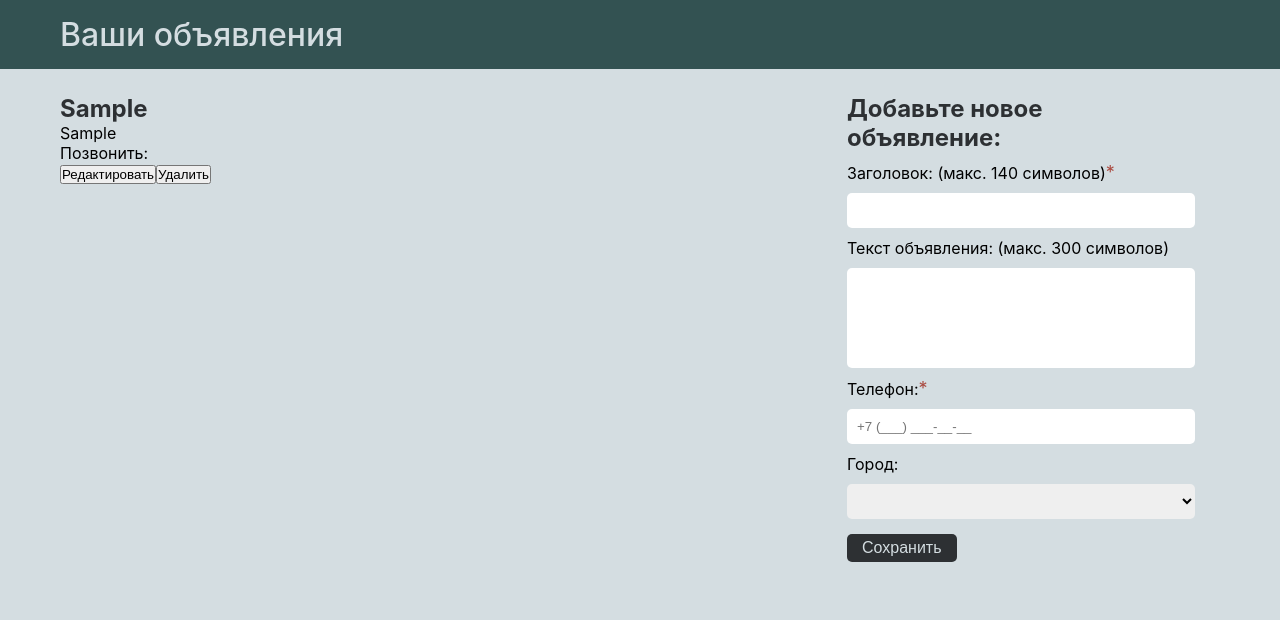
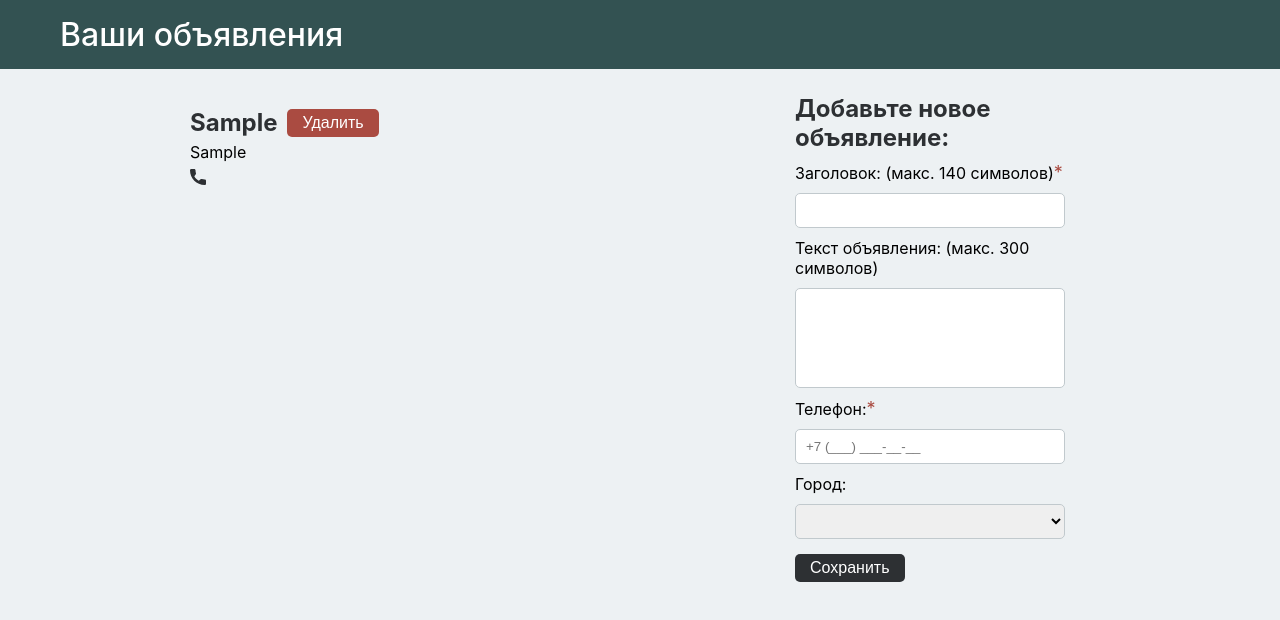
Before and after one commit to AdelFattakhova/bostongene-test, a React (Create React App) app: page / in a window 1280 px wide. Both pictures are taken after typing "Sample", "Sample", "5551234" into the empty fields and a click on the button "Сохранить". Shown: the top 620 px of the page. Built offline with nearby package versions, Linux system fonts and the light colour scheme.

Commit message:
correct deleting function edit styles for Posting element

```diff
--- a/src/components/Posting.js
+++ b/src/components/Posting.js
@@ -3,23 +3,19 @@ import React from 'react';
 class Posting extends React.Component {
     render() {
         const tel = `tel:${this.props.posting.phoneNumber}`;
-        const contentStyles = {
-            display: this.props.posting.content ? 'block' : 'none'
-        };
 
         return (
             <li className='posting'>
-                <h2 className='posting__title'>{this.props.posting.title}</h2>
+                <div className='posting__header'>
+                    <h2 className='posting__title'>{this.props.posting.title}</h2>
+                    <button className='posting__delete-btn'
+                            onClick={() => this.props.deletePosting(this.props.posting.id)}>Удалить</button>
+                </div>
                 <p className='posting__content'
-                   style={contentStyles}>{this.props.posting.content}</p>
-                <span className='posting__city'>{this.props.posting.city}</span>
-                <div className='posting__phone'>
-                    <span className='posting__call-label'>Позвонить:</span>
-                    <a href={tel} className='posting__phone'>{this.props.posting.phoneNumber}</a>
-                </div>
-                <button className='posting__edit-btn'>Редактировать</button>
-                <button className='posting__delete-btn'
-                        onClick={() => this.props.deletePosting(this.props.posting.id)}>Удалить</button>
+                   style={{display: this.props.posting.content ? 'block' : 'none'}}>{this.props.posting.content}</p>
+                <span className='posting__city'
+                      style={{display: this.props.posting.city ? 'block' : 'none'}}>{this.props.posting.city}</span>
+                <a href={tel} className='posting__phone'>{this.props.posting.phoneNumber}</a>
             </li>
         )
     }
--- a/src/index.css
+++ b/src/index.css
@@ -8,17 +8,15 @@ body {
     font-family: -apple-system, BlinkMacSystemFont, 'Segoe UI', 'Roboto', 'Oxygen',
     'Ubuntu', 'Cantarell', 'Fira Sans', 'Droid Sans', 'Helvetica Neue',
     sans-serif;
-}
-
-.container {
-  height: 100vh;
+    background-color: #edf1f3;
 }
 
 ul {
     list-style: none;
 }
 
-.posting__title, .form__title {
+.posting__title,
+.form__title {
     color: #2d3033;
 }
 
@@ -27,14 +25,25 @@ ul {
 .form__select {
     padding: 10px;
     height: 35px;
+    border: 1px solid #c1c9cd;
+    border-radius: 5px;
+}
+
+.posting__delete-btn,
+.form__submit-btn {
+    margin: 15px auto 0 0;
+    padding: 5px 15px;
+    font-size: 16px;
+    color: #fff;
     border: none;
     border-radius: 5px;
+    cursor: pointer;
 }
 
 .header {
     padding: 15px 60px;
     background-color: #335252;
-  color: #d4dde1;
+    color: #fff;
 }
 
 .header__title {
@@ -45,8 +54,9 @@ ul {
     display: flex;
     justify-content: space-between;
     height: 100%;
-  padding: 25px 60px;
-  background-color: #d4dde1;
+    width: 900px;
+    padding: 25px 0;
+    margin: 0 auto;
 }
 
 .postings {
@@ -57,6 +67,61 @@ ul {
 .postings__item {
     display: flex;
     flex-direction: column;
+}
+
+.posting {
+    display: flex;
+    flex-direction: column;
+    align-items: flex-start;
+    margin-bottom: 15px;
+}
+
+.posting__header {
+    display: flex;
+    align-items: flex-end;
+}
+
+.posting__title {
+    margin-right: 10px;
+}
+
+.posting__delete-btn {
+    background-color: #aa4b41;
+}
+
+.posting__city,
+.posting__phone,
+.posting__content {
+    margin-top: 5px;
+}
+
+.posting__phone {
+    color: #2d3033;
+}
+
+.posting__city::before,
+.posting__phone::before {
+    content: '';
+    display: inline-block;
+    position: relative;
+    top: 2px;
+    left: 0;
+    margin-right: 7px;
+    width: 16px;
+    height: 16px;
+}
+
+.posting__city::before {
+    margin-right: 5px;
+    width: 19px;
+    height: 19px;
+    background: url('./icons/placeholder.svg') no-repeat center;
+    background-size: cover;
+}
+
+.posting__phone::before {
+    background: url('./icons/call.svg') no-repeat center;
+    background-size: cover;
 }
 
 .form {
@@ -87,12 +152,5 @@ ul {
 }
 
 .form__submit-btn {
-  margin: 15px auto 0 0;
-  padding: 5px 15px;
-  font-size: 16px;
     background-color: #2d3033;
-  border: none;
-  border-radius: 5px;
-  color: #d4dde1;
-  cursor: pointer;
 }
--- a/src/postingsData.js
+++ b/src/postingsData.js
@@ -34,7 +34,7 @@ export function deleteData(id) {
         }
     }
 
-    for (let j = lastIndex; j < postingsData.length; j++) {
+    for (let j = lastIndex - 1; j >= 0; j--) {
         postingsData[j].id--;
     }
 
```
Also changed, not shown: src/icons/call.svg (added), src/icons/placeholder.svg (added). Lines whose indentation alone changed are shown as unchanged.
